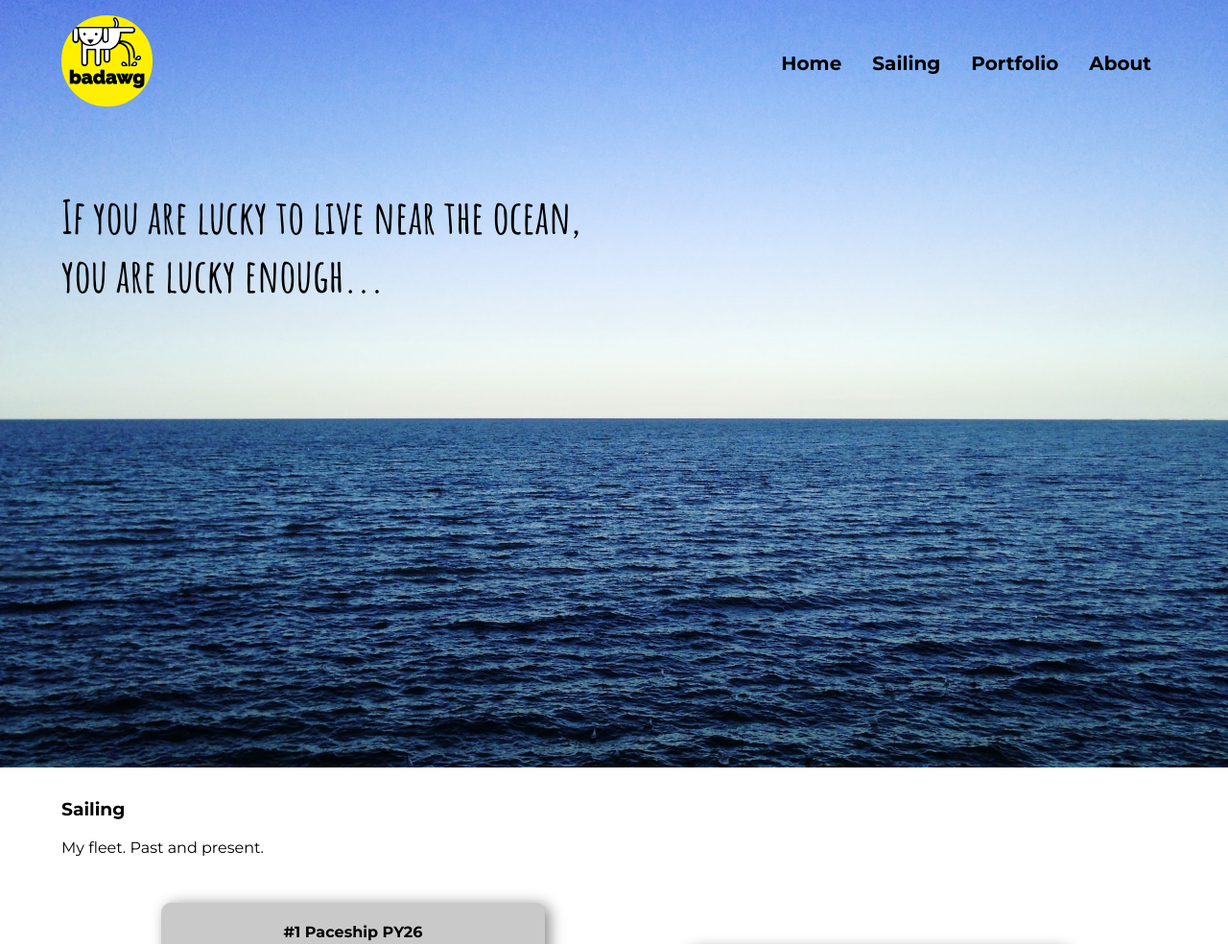
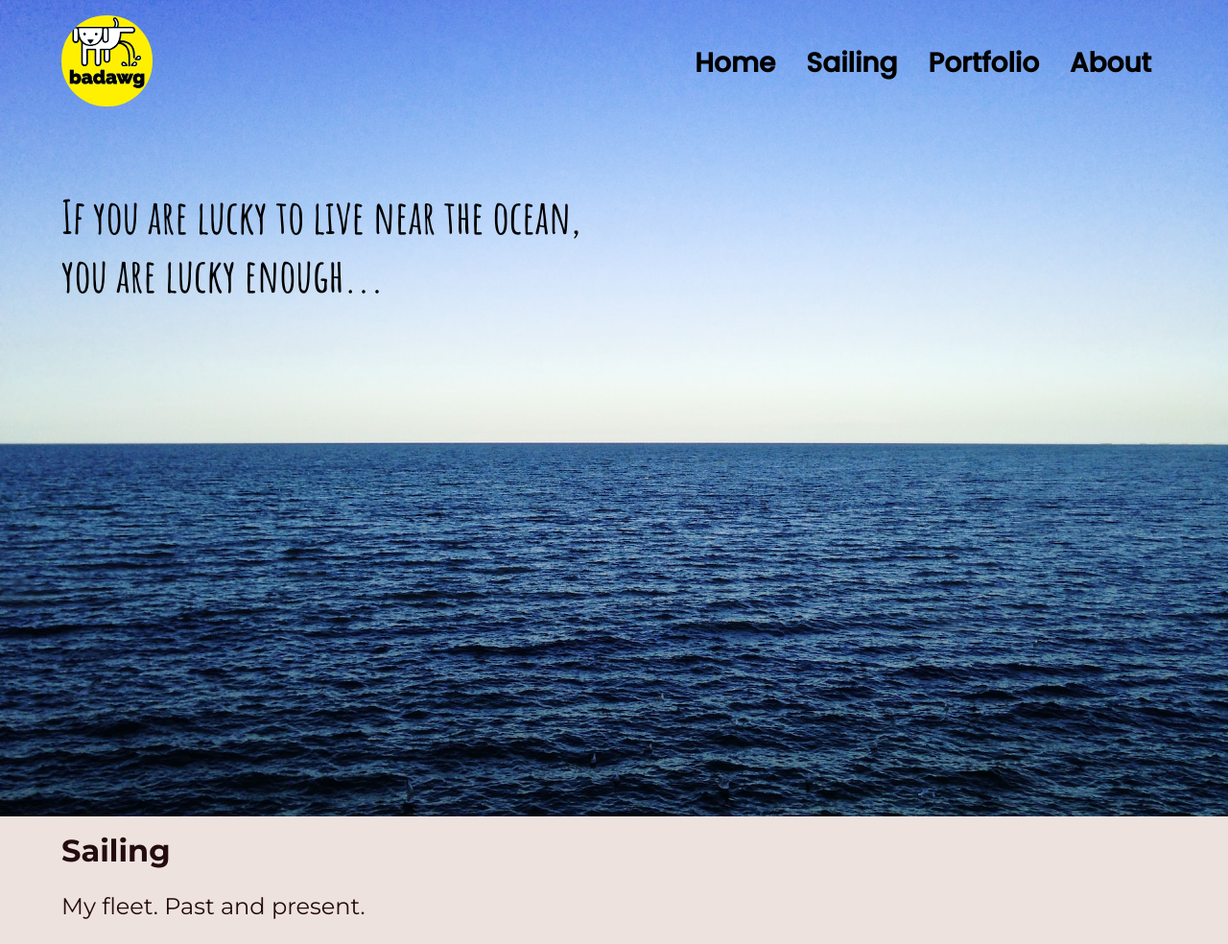
Before and after one commit to bobg207/my-site, a plain HTML site: page index.html in a window 1280 px wide. Shown: the top 984 px of the page at 96% size. Drawn offline with Linux system fonts and the light colour scheme.

Commit message:
add links to play wordle and yahtzee on repl; added content to sailing page

```diff
--- a/css-files/main.css
+++ b/css-files/main.css
@@ -15,7 +15,7 @@ body {
 
 /* main home page */
 .first-page {
-  height: 100vh;
+/*   height: 100vh; */
   background-image: url("../images/general/ocean.jpg");
   background-position: center;
   background-repeat: no-repeat;
@@ -77,9 +77,10 @@ header {
 .link {
   display: block;
   color: #000;
+  font-family: 'Poppins', sans-serif;
   text-decoration: none;
   margin: .5rem 1rem;
-  font-size: 1.25rem;
+  font-size: 1rem;
   list-style-type: none;
 }
 
@@ -88,7 +89,7 @@ header {
 }
 
 .intro-wrapper {
-  height: 80vh;
+  height: 90vh;
 }
 
 .intro-text-wrapper {
@@ -106,8 +107,19 @@ header {
 }
 
 /* sailing section */
+.sailing-title {
+  font-size: 2rem;
+  margin: 0;
+}
+
+.sailing-intro {
+  font-size: 1.5rem;
+}
+
 .sailing-wrapper {
-  margin: 2em 0;
+  padding: 1em 0;
+  background-color: #EEE2DF;
+  color: #230C0F;
 }
 
 .boat-wrapper {
@@ -125,7 +137,8 @@ header {
   max-width: 400px;
   min-width: 300px;
   margin: 2em 0;
-  background-color: #cac9c9;
+  background-color: #6A687A;
+  color: #EEE2DF;
   border-radius: 10px;
   box-shadow: 5px 2px 15px #8c8c8c;
 }
@@ -160,7 +173,7 @@ header {
 
   .link {
     color: #000;
-    font-size: 1.25rem;
+    font-size: 1.5rem;
     font-weight: bold;
   }
 
@@ -177,3 +190,9 @@ header {
   .boat-wrapper {
   }
 }
+
+@media (min-width: 1150px ) {
+  .link {
+    font-size: 1.75rem;
+  }
+}
--- a/index.html
+++ b/index.html
@@ -10,6 +10,7 @@
     <link rel="preconnect" href="https://fonts.googleapis.com">
     <link rel="preconnect" href="https://fonts.gstatic.com" crossorigin>
     <link href="https://fonts.googleapis.com/css2?family=Amatic+SC:wght@700&family=Montserrat:wght@400;700&display=swap" rel="stylesheet">
+    <link href="https://fonts.googleapis.com/css2?family=Poppins:wght@500&display=swap" rel="stylesheet">
   </head>
 
   <body>
@@ -23,10 +24,10 @@
               <i class="fa-solid fa-xmark" id='menu-open'></i>
           </button>
           <nav class='link-wrapper'>
-            <a href="index.html" class="link" onclick="getChosenLink(this)">Home</a>
-            <a href="html-files/sailing.html" class="link" onclick="getChosenLink(this)">Sailing</a>
-            <a href="html-files/portfolio.html" class="link" onclick="getChosenLink(this)">Portfolio</a>
-            <a href="#" class="link" onclick="getChosenLink(this)">About</a>
+            <a href="index.html" class="link">Home</a>
+            <a href="html-files/sailing.html" class="link">Sailing</a>
+            <a href="html-files/portfolio.html" class="link">Portfolio</a>
+            <a href="html-files/about.html" class="link">About</a>
           </nav>
         </div>
       </header>
@@ -39,11 +40,10 @@
       </div>
     </div>
 
-
     <div class='sailing-wrapper'>
       <div class="section sailing-text-wrapper">
-        <h3>Sailing</h3>
-        <p>My fleet. Past and present.</p>
+        <h3 class='sailing-title'>Sailing</h3>
+        <p class='sailing-intro'>My fleet. Past and present.</p>
 
       </div>
       <div class="boat-wrapper">
```
Also changed, not shown: html-files/about.html (added, +38 -0 lines), html-files/portfolio.html (+6 -3 lines), html-files/sailing.html (+2 -1 lines), css-files/about.css (added), 2 other files.
